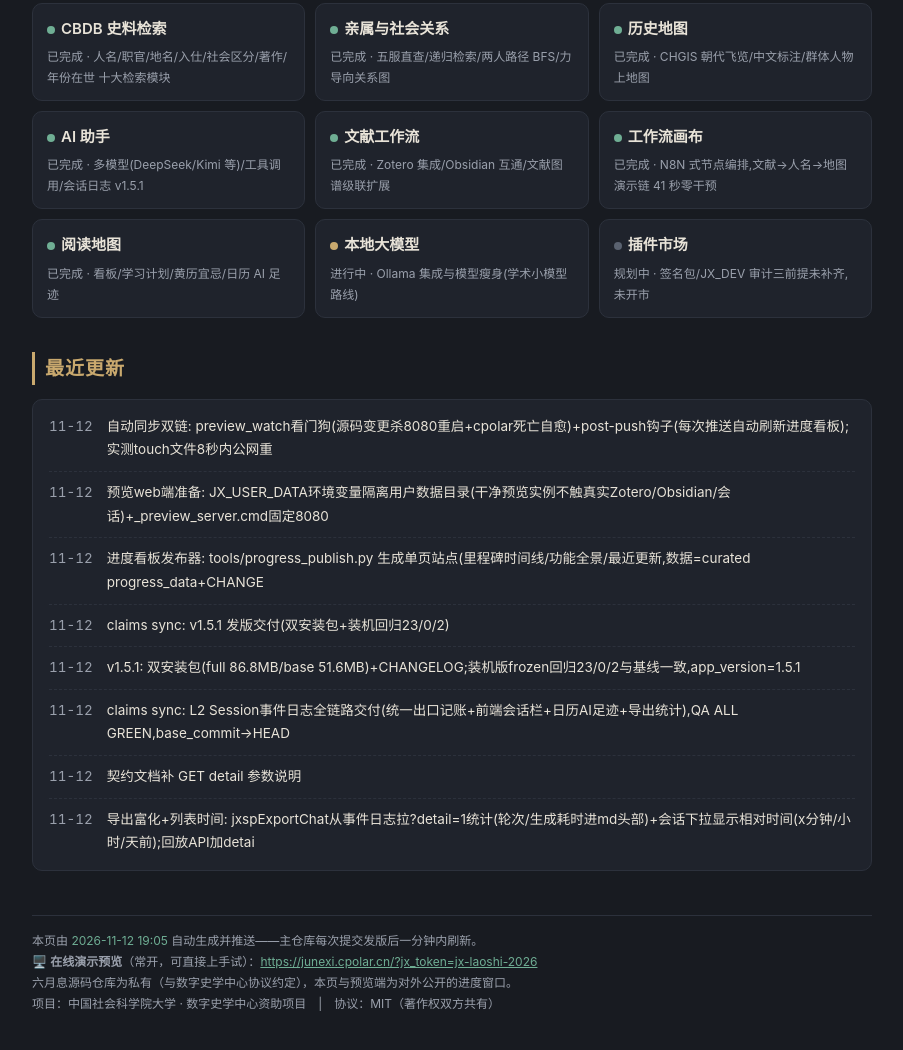
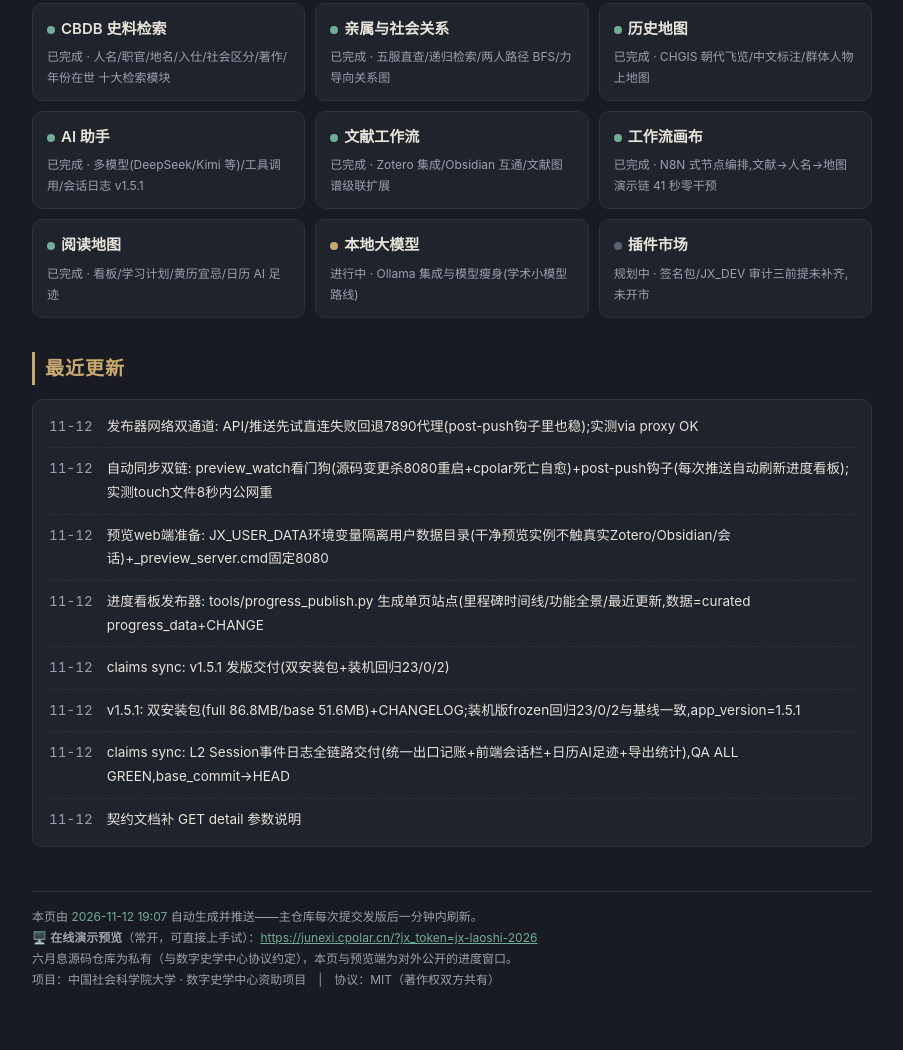
Before and after one commit to Kormont-Chiang/junexi-progress, a plain HTML site: page index.html in a window 1280 px wide. Shown: the part 1051-2101 px from the top of the page, without its empty margins (188-1091 px from the left). Drawn offline with Linux system fonts and the light colour scheme.

Commit message:
progress: 2026-11-12 19:07

```diff
--- a/index.html
+++ b/index.html
@@ -77,6 +77,7 @@ a { color:var(--green); }
 
 <h2>最近更新</h2>
 <div class="feed">
+  <div class="r"><span class="dt">11-12</span><span>发布器网络双通道: API/推送先试直连失败回退7890代理(post-push钩子里也稳);实测via proxy OK</span></div>
   <div class="r"><span class="dt">11-12</span><span>自动同步双链: preview_watch看门狗(源码变更杀8080重启+cpolar死亡自愈)+post-push钩子(每次推送自动刷新进度看板);实测touch文件8秒内公网重</span></div>
   <div class="r"><span class="dt">11-12</span><span>预览web端准备: JX_USER_DATA环境变量隔离用户数据目录(干净预览实例不触真实Zotero/Obsidian/会话)+_preview_server.cmd固定8080</span></div>
   <div class="r"><span class="dt">11-12</span><span>进度看板发布器: tools/progress_publish.py 生成单页站点(里程碑时间线/功能全景/最近更新,数据=curated progress_data+CHANGE</span></div>
@@ -84,11 +85,10 @@ a { color:var(--green); }
   <div class="r"><span class="dt">11-12</span><span>v1.5.1: 双安装包(full 86.8MB/base 51.6MB)+CHANGELOG;装机版frozen回归23/0/2与基线一致,app_version=1.5.1</span></div>
   <div class="r"><span class="dt">11-12</span><span>claims sync: L2 Session事件日志全链路交付(统一出口记账+前端会话栏+日历AI足迹+导出统计),QA ALL GREEN,base_commit->HEAD</span></div>
   <div class="r"><span class="dt">11-12</span><span>契约文档补 GET detail 参数说明</span></div>
-  <div class="r"><span class="dt">11-12</span><span>导出富化+列表时间: jxspExportChat从事件日志拉?detail=1统计(轮次/生成耗时进md头部)+会话下拉显示相对时间(x分钟/小时/天前);回放API加detai</span></div>
 </div>
 
 <div class="foot">
-本页由 <span class="updated">2026-11-12 19:05</span> 自动生成并推送——主仓库每次提交发版后一分钟内刷新。<br>
+本页由 <span class="updated">2026-11-12 19:07</span> 自动生成并推送——主仓库每次提交发版后一分钟内刷新。<br>
 🖥️ <b>在线演示预览</b>（常开，可直接上手试）：<a href="https://junexi.cpolar.cn/?jx_token=jx-laoshi-2026">https://junexi.cpolar.cn/?jx_token=jx-laoshi-2026</a><br>
 六月息源码仓库为私有（与数字史学中心协议约定），本页与预览端为对外公开的进度窗口。<br>
 项目：中国社会科学院大学 · 数字史学中心资助项目　|　协议：MIT（著作权双方共有）
```
